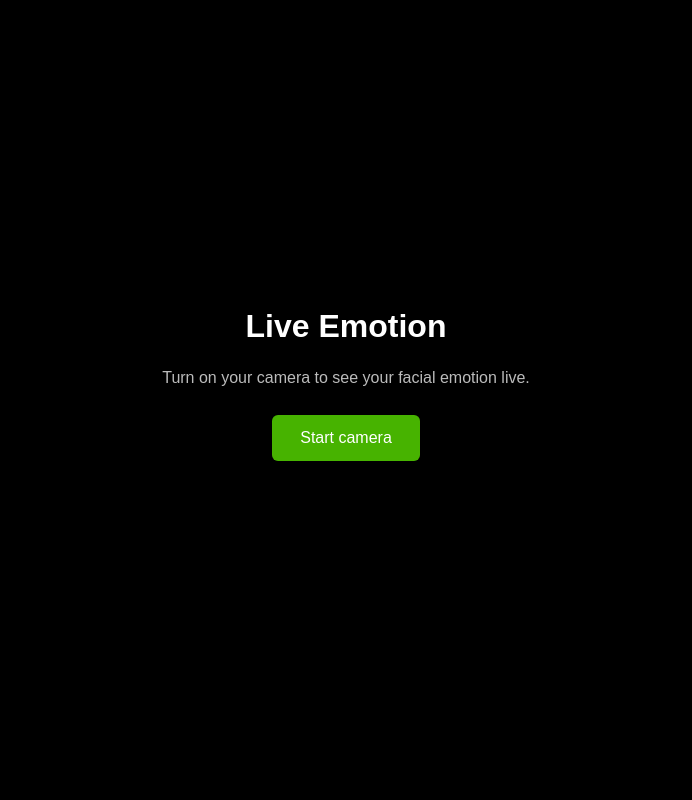
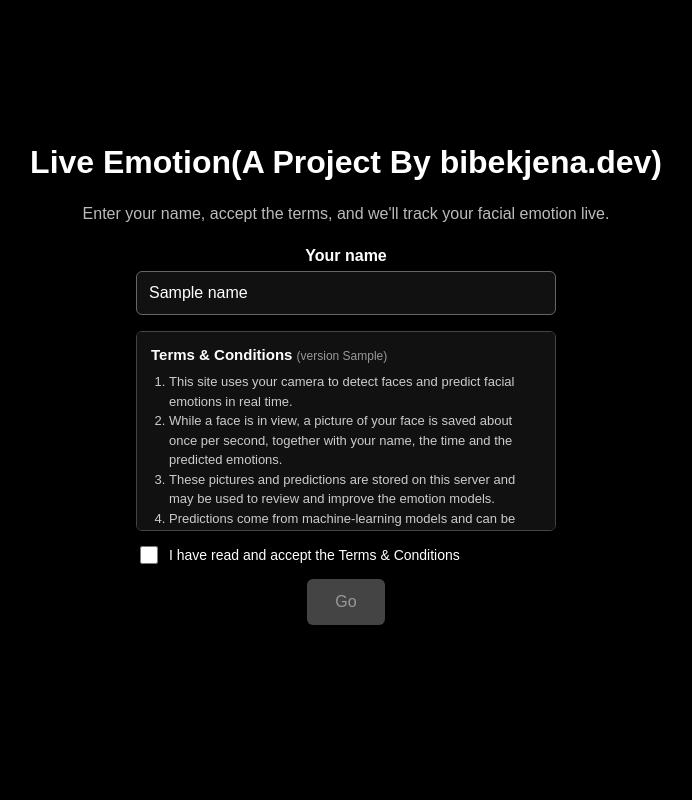
Before and after one commit to bibekjena789/ml_face_imotion_detect_web_model2, a Flask app: template templates/index.html in a window 1280 px wide. Shown: the whole page, without its empty margins (294-986 px from the left). Run offline with Flask 3, Linux system fonts and the light colour scheme; the template is opened without the code that fills it: most values are stand-ins (such as "Sample title", 1, 10 or a date in 2020); parts of the project's set-up code (start-up, migrations or seed data) failed here and were passed over.

Commit message:
added cganged t&c

```diff
--- a/app.py
+++ b/app.py
@@ -1,7 +1,9 @@
-"""Live facial emotion detection with Flask and an EfficientNet-B0 model."""
+"""Live facial emotion detection with Flask, combining an EfficientNet-B0 and a YOLOv8 emotion model."""
 import json
 import os
 import queue
+import re
+import secrets
 import sqlite3
 import threading
 import time
@@ -12,22 +14,40 @@ import cv2
 import numpy as np
 import torch
 import torch.nn as nn
-from flask import Flask, jsonify, render_template, request, send_from_directory
+from flask import Flask, abort, jsonify, render_template, request, send_from_directory, session
 from torchvision import models
 
 BASE_DIR = Path(__file__).resolve().parent
-MODEL_PATH = BASE_DIR / "models" / "emotion_efficientnet_b0.pth"
+EFFNET_PATH = BASE_DIR / "models" / "emotion_efficientnet_b0.pth"
+YOLO_PATH = BASE_DIR / "models" / "best.pt"
 DB_PATH = BASE_DIR / "data" / "emotions.db"
-CAPTURE_DIR = BASE_DIR / "captures"
-SAVE_INTERVAL = float(os.environ.get("SAVE_INTERVAL", 1.0))  # seconds between saved frames
+MEDIA_DIR = BASE_DIR / "media"
+FACE_DIR = MEDIA_DIR / "new_face"
+SAVE_INTERVAL = float(os.environ.get("SAVE_INTERVAL", 1.0))  # seconds between saved faces, per visitor
+EFFNET_WEIGHT = float(os.environ.get("EFFNET_WEIGHT", 0.5))  # YOLO gets the rest of the vote
 DETECT_WIDTH = 320  # face detection runs on a smaller copy of the frame
+TERMS_VERSION = "1.0"
 DEVICE = torch.device("cuda" if torch.cuda.is_available() else "cpu")
 
 app = Flask(__name__)
 
 
-def load_model():
-    checkpoint = torch.load(MODEL_PATH, map_location="cpu", weights_only=False)
+def load_secret_key():
+    """Keep the session key on disk so visitors stay signed in across restarts."""
+    path = BASE_DIR / "data" / "secret_key"
+    path.parent.mkdir(exist_ok=True)
+    if not path.exists():
+        path.write_text(secrets.token_hex(32))
+    return path.read_text().strip()
+
+
+app.secret_key = os.environ.get("SECRET_KEY") or load_secret_key()
+
+
+# ---------- models ----------
+
+def load_effnet():
+    checkpoint = torch.load(EFFNET_PATH, map_location="cpu", weights_only=False)
     classes = checkpoint["class_names"]
     size = int(checkpoint.get("image_size", 224))
     mean = np.array(checkpoint.get("imagenet_mean", (0.485, 0.456, 0.406)), dtype=np.float32)
@@ -36,76 +56,118 @@ def load_model():
     net = models.efficientnet_b0(weights=None)
     net.classifier[1] = nn.Linear(net.classifier[1].in_features, len(classes))
     net.load_state_dict(checkpoint["model_state_dict"])
-    net.to(DEVICE).eval()
-
-    # The first forward pass is much slower than the rest, so do it now instead of on the first request.
-    with torch.inference_mode():
-        net(torch.zeros(1, 3, size, size, device=DEVICE))
-    return net, classes, size, mean, std
+    return net.to(DEVICE).eval(), classes, size, mean, std
 
 
-model, class_names, image_size, mean, std = load_model()
+def load_yolo():
+    from ultralytics import YOLO
+
+    yolo = YOLO(str(YOLO_PATH))
+    size = int(yolo.ckpt.get("train_args", {}).get("imgsz", 96))
+    classes = [yolo.names[i] for i in sorted(yolo.names)]
+    return yolo.model.fuse(verbose=False).float().to(DEVICE).eval(), classes, size
+
+
+effnet, class_names, effnet_size, effnet_mean, effnet_std = load_effnet()
+yolo, yolo_classes, yolo_size = load_yolo()
+if yolo_classes != class_names:
+    raise RuntimeError(f"The two models use different classes: {class_names} vs {yolo_classes}")
+
+# The first forward pass is much slower than the rest, so do it now instead of on the first request.
+with torch.inference_mode():
+    effnet(torch.zeros(1, 3, effnet_size, effnet_size, device=DEVICE))
+    yolo(torch.zeros(1, 3, yolo_size, yolo_size, device=DEVICE))
+
 face_detector = cv2.CascadeClassifier(cv2.data.haarcascades + "haarcascade_frontalface_default.xml")
-print(f"Model loaded on {DEVICE}")
+print(f"EfficientNet-B0 and YOLO loaded on {DEVICE}")
 
 
 # ---------- storage ----------
 
+def connect():
+    db = sqlite3.connect(DB_PATH)
+    db.row_factory = sqlite3.Row
+    return db
+
+
 def init_db():
-    DB_PATH.parent.mkdir(exist_ok=True)
-    CAPTURE_DIR.mkdir(exist_ok=True)
-    with sqlite3.connect(DB_PATH) as db:
+    FACE_DIR.mkdir(parents=True, exist_ok=True)
+    with connect() as db:
         db.execute("PRAGMA journal_mode=WAL")
-        db.execute("""
-            CREATE TABLE IF NOT EXISTS captures (
-                id         INTEGER PRIMARY KEY AUTOINCREMENT,
-                filename   TEXT,
-                emotion    TEXT NOT NULL,
-                confidence REAL NOT NULL,
-                faces      TEXT NOT NULL,
-                created_at TEXT NOT NULL
-            )""")
+        db.executescript("""
+            CREATE TABLE IF NOT EXISTS visitors (
+                id                INTEGER PRIMARY KEY AUTOINCREMENT,
+                name              TEXT NOT NULL,
+                terms_version     TEXT NOT NULL,
+                terms_accepted_at TEXT NOT NULL,
+                user_agent        TEXT
+            );
+            CREATE TABLE IF NOT EXISTS predictions (
+                id                 INTEGER PRIMARY KEY AUTOINCREMENT,
+                visitor_id         INTEGER NOT NULL REFERENCES visitors(id),
+                name               TEXT NOT NULL,
+                image_path         TEXT NOT NULL,
+                emotion            TEXT NOT NULL,
+                confidence         REAL NOT NULL,
+                scores             TEXT NOT NULL,
+                effnet_emotion     TEXT NOT NULL,
+                effnet_confidence  REAL NOT NULL,
+                yolo_emotion       TEXT NOT NULL,
+                yolo_confidence    REAL NOT NULL,
+                box                TEXT NOT NULL,
+                created_at         TEXT NOT NULL
+            );
+            CREATE INDEX IF NOT EXISTS predictions_visitor ON predictions(visitor_id);
+        """)
+
+
+def safe_filename_part(name):
+    return re.sub(r"[^A-Za-z0-9]+", "_", name).strip("_")[:40] or "user"
 
 
 def save_worker():
-    """Write frames to disk and the database off the request thread, so saving never slows predictions."""
-    db = sqlite3.connect(DB_PATH)
+    """Write faces to disk and the database off the request thread, so saving never slows predictions."""
+    db = connect()
     while True:
-        jpeg, faces, created_at = save_queue.get()
+        visitor_id, name, face_rgb, face, now = save_queue.get()
         try:
-            best = faces[0]
-            cur = db.execute(
-                "INSERT INTO captures (emotion, confidence, faces, created_at) VALUES (?, ?, ?, ?)",
-                (best["emotion"], best["confidence"], json.dumps(faces), created_at),
+            filename = f"{safe_filename_part(name)}_{now:%Y-%m-%d_%H-%M-%S-%f}"[:-3] + ".jpg"
+            ok, jpeg = cv2.imencode(".jpg", cv2.cvtColor(face_rgb, cv2.COLOR_RGB2BGR), [cv2.IMWRITE_JPEG_QUALITY, 92])
+            if not ok:
+                raise ValueError("could not encode the face image")
+            (FACE_DIR / filename).write_bytes(jpeg.tobytes())
+            db.execute(
+                """INSERT INTO predictions (visitor_id, name, image_path, emotion, confidence, scores,
+                       effnet_emotion, effnet_confidence, yolo_emotion, yolo_confidence, box, created_at)
+                   VALUES (?, ?, ?, ?, ?, ?, ?, ?, ?, ?, ?, ?)""",
+                (visitor_id, name, f"media/new_face/{filename}", face["emotion"], face["confidence"],
+                 json.dumps(face["scores"]), face["effnet"]["emotion"], face["effnet"]["confidence"],
+                 face["yolo"]["emotion"], face["yolo"]["confidence"], json.dumps(face["box"]),
+                 now.isoformat(timespec="milliseconds")),
             )
-            # Name the file after the row id so images are numbered in order: 000001.jpg, 000002.jpg, ...
-            filename = f"{cur.lastrowid:06d}.jpg"
-            (CAPTURE_DIR / filename).write_bytes(jpeg)
-            db.execute("UPDATE captures SET filename = ? WHERE id = ?", (filename, cur.lastrowid))
             db.commit()
         except Exception as err:
             db.rollback()
-            print(f"Could not save capture: {err}")
+            print(f"Could not save face: {err}")
 
 
 init_db()
 save_queue = queue.Queue(maxsize=50)
 threading.Thread(target=save_worker, daemon=True).start()
-last_save = 0.0
+last_save = {}  # visitor id -> time of their last saved face
 save_lock = threading.Lock()
 
 
-def maybe_save(jpeg, faces):
-    global last_save
+def maybe_save(visitor_id, name, face_rgb, face):
     now = time.monotonic()
     with save_lock:
-        if now - last_save < SAVE_INTERVAL:
+        if now - last_save.get(visitor_id, 0.0) < SAVE_INTERVAL:
             return
-        last_save = now
+        last_save[visitor_id] = now
     try:
-        save_queue.put_nowait((jpeg, faces, datetime.now().isoformat(timespec="milliseconds")))
+        save_queue.put_nowait((visitor_id, name, face_rgb.copy(), face, datetime.now()))
     except queue.Full:
-        pass  # disk is falling behind; skip this frame rather than block
+        pass  # disk is falling behind; skip this face rather than block
 
 
 # ---------- inference ----------
@@ -124,7 +186,7 @@ def find_faces(image):
     boxes = []
     for x, y, w, h in faces[:5]:
         x, y, w, h = (int(v / scale) for v in (x, y, w, h))
-        # Give the model a little more than just the tight face box.
+        # Give the models a little more than just the tight face box.
         pad = int(w * 0.15)
         left, top = max(0, x - pad), max(0, y - pad)
         right, bottom = min(width, x + w + pad), min(height, y + h + pad)
@@ -132,22 +194,50 @@ def find_faces(image):
     return boxes
 
 
-def preprocess(face):
-    face = cv2.resize(face, (image_size, image_size), interpolation=cv2.INTER_AREA)
-    face = (face.astype(np.float32) / 255.0 - mean) / std
-    return torch.from_numpy(face.transpose(2, 0, 1))
+def to_batch(faces, size, mean=None, std=None):
+    batch = np.stack([cv2.resize(f, (size, size), interpolation=cv2.INTER_AREA) for f in faces]).astype(np.float32) / 255.0
+    if mean is not None:
+        batch = (batch - mean) / std
+    return torch.from_numpy(batch.transpose(0, 3, 1, 2)).to(DEVICE)
 
 
-def predict_emotions(face_images):
-    batch = torch.stack([preprocess(face) for face in face_images]).to(DEVICE)
+def effnet_probs(faces):
     with torch.inference_mode():
-        probs = torch.softmax(model(batch), dim=1).cpu().numpy()
+        return torch.softmax(effnet(to_batch(faces, effnet_size, effnet_mean, effnet_std)), dim=1).cpu().numpy()
+
+
+def yolo_probs(faces):
+    """YOLO was trained on face crops, so use the class scores of its most confident box in each crop."""
+    with torch.inference_mode():
+        out = yolo(to_batch(faces, yolo_size))
+        out = out[0] if isinstance(out, (list, tuple)) else out  # (batch, 4 + classes, anchors)
+        cls = out[:, 4:, :]
+        best = cls.max(dim=1).values.argmax(dim=1)
+        scores = cls[torch.arange(len(faces)), :, best].cpu().numpy()
+    return scores / np.clip(scores.sum(axis=1, keepdims=True), 1e-6, None)
+
+
+def summarize(p):
+    i = int(p.argmax())
+    return class_names[i], round(float(p[i]), 4)
+
+
+def predict_emotions(faces):
+    p_eff, p_yolo = effnet_probs(faces), yolo_probs(faces)
+    combined = EFFNET_WEIGHT * p_eff + (1 - EFFNET_WEIGHT) * p_yolo
 
     results = []
-    for p in probs:
-        scores = {name: round(float(p[i]), 4) for i, name in enumerate(class_names)}
-        best = max(scores, key=scores.get)
-        results.append({"emotion": best, "confidence": scores[best], "scores": scores})
+    for pc, pe, py in zip(combined, p_eff, p_yolo):
+        emotion, confidence = summarize(pc)
+        eff_emotion, eff_conf = summarize(pe)
+        yolo_emotion, yolo_conf = summarize(py)
+        results.append({
+            "emotion": emotion,
+            "confidence": confidence,
+            "scores": {name: round(float(pc[i]), 4) for i, name in enumerate(class_names)},
+            "effnet": {"emotion": eff_emotion, "confidence": eff_conf},
+            "yolo": {"emotion": yolo_emotion, "confidence": yolo_conf},
+        })
     return results
 
 
@@ -155,11 +245,36 @@ def predict_emotions(face_images):
 
 @app.get("/")
 def index():
-    return render_template("index.html", classes=class_names)
+    return render_template("index.html", classes=class_names, name=session.get("name", ""),
+                           terms_version=TERMS_VERSION)
+
+
+@app.post("/api/start")
+def start():
+    data = request.get_json(silent=True) or {}
+    name = " ".join(str(data.get("name", "")).split())[:40]
+    if not name:
+        return jsonify({"error": "Please enter your name."}), 400
+    if data.get("accept_terms") is not True:
+        return jsonify({"error": "Please accept the Terms & Conditions to continue."}), 400
+
+    with connect() as db:
+        cur = db.execute(
+            "INSERT INTO visitors (name, terms_version, terms_accepted_at, user_agent) VALUES (?, ?, ?, ?)",
+            (name, TERMS_VERSION, datetime.now().isoformat(timespec="seconds"), request.headers.get("User-Agent", "")[:300]),
+        )
+    session["visitor_id"] = cur.lastrowid
+    session["name"] = name
+    return jsonify({"name": name})
 
 
 @app.post("/predict")
 def predict():
+    visitor_id, name = session.get("visitor_id"), session.get("name")
+    if not visitor_id:
+        return jsonify({"error": "Enter your name and accept the terms first."}), 401
+
+    started = time.perf_counter()
     jpeg = request.get_data()
     image = cv2.imdecode(np.frombuffer(jpeg, np.uint8), cv2.IMREAD_COLOR) if jpeg else None
     if image is None:
@@ -173,27 +288,37 @@ def predict():
         for box, result in zip(boxes, predict_emotions(crops)):
             result["box"] = box
             faces.append(result)
-        maybe_save(jpeg, faces)
+        # The biggest face is the visitor in front of the camera.
+        maybe_save(visitor_id, name, crops[0], faces[0])
 
     height, width = image.shape[:2]
-    return jsonify({"width": width, "height": height, "faces": faces})
+    server_ms = round((time.perf_counter() - started) * 1000)
+    return jsonify({"width": width, "height": height, "faces": faces, "server_ms": server_ms})
 
 
-@app.get("/captures")
-def list_captures():
+@app.get("/api/history")
+def history():
+    visitor_id = session.get("visitor_id")
+    if not visitor_id:
+        return jsonify({"error": "Not signed in."}), 401
     limit = min(request.args.get("limit", 50, type=int), 500)
-    with sqlite3.connect(DB_PATH) as db:
-        db.row_factory = sqlite3.Row
+    with connect() as db:
         rows = db.execute(
-            "SELECT id, filename, emotion, confidence, faces, created_at FROM captures "
-            "WHERE filename IS NOT NULL ORDER BY id DESC LIMIT ?", (limit,),
+            "SELECT * FROM predictions WHERE visitor_id = ? ORDER BY id DESC LIMIT ?", (visitor_id, limit),
         ).fetchall()
-    return jsonify([{**dict(r), "faces": json.loads(r["faces"]), "url": f"/captures/{r['filename']}"} for r in rows])
+    return jsonify([{**dict(r), "scores": json.loads(r["scores"]), "box": json.loads(r["box"]),
+                     "url": "/" + r["image_path"]} for r in rows])
 
 
-@app.get("/captures/<path:filename>")
-def capture_image(filename):
-    return send_from_directory(CAPTURE_DIR, filename)
+@app.get("/media/new_face/<path:filename>")
+def face_image(filename):
+    # Visitors can only open their own saved faces.
+    with connect() as db:
+        row = db.execute("SELECT visitor_id FROM predictions WHERE image_path = ?",
+                         (f"media/new_face/{filename}",)).fetchone()
+    if not row or row["visitor_id"] != session.get("visitor_id"):
+        abort(404)
+    return send_from_directory(FACE_DIR, filename)
 
 
 if __name__ == "__main__":
--- a/requirements.txt
+++ b/requirements.txt
@@ -4,3 +4,4 @@ torchvision>=0.17
 Pillow>=10.0
 opencv-python-headless>=4.8,<5
 numpy
+ultralytics>=8.3
--- a/static/app.js
+++ b/static/app.js
@@ -2,11 +2,23 @@ const video = document.getElementById("video");
 const overlay = document.getElementById("overlay");
 const ctx = overlay.getContext("2d");
 const startScreen = document.getElementById("start-screen");
+const nameInput = document.getElementById("name-input");
+const acceptInput = document.getElementById("accept-input");
+const startBtn = document.getElementById("start-btn");
+const errorBox = document.getElementById("error");
+const userName = document.getElementById("user-name");
 const topEmotion = document.getElementById("top-emotion");
 const scoresBox = document.getElementById("scores");
+const modelsBox = document.getElementById("models");
+const latencyBox = document.getElementById("latency");
+
+const LATENCY_TARGET_MS = 500;
 
 // small canvas used to grab frames before sending them to the server
 const frameCanvas = document.createElement("canvas");
+
+let visitorName = "";
+let running = false;
 
 // one row per emotion in the corner panel
 const rows = {};
@@ -21,18 +33,48 @@ for (const name of CLASSES) {
   rows[name] = row;
 }
 
-document.getElementById("start-btn").addEventListener("click", async () => {
+// Go only works once there's a name and the terms are accepted
+function updateStartButton() {
+  startBtn.disabled = !(nameInput.value.trim() && acceptInput.checked);
+}
+nameInput.addEventListener("input", updateStartButton);
+acceptInput.addEventListener("change", updateStartButton);
+updateStartButton();
+
+startScreen.addEventListener("submit", async (event) => {
+  event.preventDefault();
+  errorBox.textContent = "";
+  startBtn.disabled = true;
   try {
-    document.documentElement.requestFullscreen?.();
+    const response = await fetch("/api/start", {
+      method: "POST",
+      headers: { "Content-Type": "application/json" },
+      body: JSON.stringify({ name: nameInput.value, accept_terms: acceptInput.checked }),
+    });
+    const data = await response.json();
+    if (!response.ok) throw new Error(data.error);
+    visitorName = data.name;
+    userName.textContent = visitorName;
+
     const stream = await navigator.mediaDevices.getUserMedia({ video: { width: 1280, height: 720 } });
     video.srcObject = stream;
     await video.play();
     startScreen.style.display = "none";
+    running = true;
     detectLoop();
     renderLoop();
   } catch (err) {
-    document.getElementById("error").textContent = "Could not open the camera: " + err.message;
+    errorBox.textContent = err.name === "NotAllowedError" || err.name === "NotFoundError"
+      ? "Could not open the camera: " + err.message
+      : err.message;
+    updateStartButton();
   }
+});
+
+document.getElementById("exit-btn").addEventListener("click", () => {
+  running = false;
+  video.srcObject?.getTracks().forEach((track) => track.stop());
+  location.reload();
 });
 
 // latest server result, and the boxes currently on screen (eased toward the result every frame)
@@ -45,31 +87,44 @@ function grabFrame() {
   frameCanvas.width = 640;
   frameCanvas.height = Math.round(video.videoHeight * scale);
   frameCanvas.getContext("2d").drawImage(video, 0, 0, frameCanvas.width, frameCanvas.height);
-  return new Promise((resolve) => frameCanvas.toBlob(resolve, "image/jpeg", 0.75));
+  return new Promise((resolve) => frameCanvas.toBlob(resolve, "image/jpeg", 0.8));
 }
 
 async function detectLoop() {
   // one request in flight at a time; the next one starts as soon as this one returns
-  while (true) {
+  while (running) {
+    const started = performance.now();
     try {
       const response = await fetch("/predict", {
         method: "POST",
         headers: { "Content-Type": "image/jpeg" },
         body: await grabFrame(),
+        signal: AbortSignal.timeout(2000),
       });
       const result = await response.json();
+      if (response.status === 401) {
+        location.reload(); // session expired, ask for the name again
+        return;
+      }
       if (result.faces) {
         latest = result;
         updatePanel(result.faces[0]);
+        showLatency(performance.now() - started, result.server_ms);
       }
     } catch (err) {
       console.error(err);
-      await new Promise((r) => setTimeout(r, 500));
+      await new Promise((r) => setTimeout(r, 300));
     }
   }
 }
 
+function showLatency(totalMs, serverMs) {
+  latencyBox.textContent = `${Math.round(totalMs)} ms total · ${serverMs} ms server`;
+  latencyBox.classList.toggle("slow", totalMs > LATENCY_TARGET_MS);
+}
+
 function renderLoop() {
+  if (!running) return;
   if (overlay.width !== window.innerWidth || overlay.height !== window.innerHeight) {
     overlay.width = window.innerWidth;
     overlay.height = window.innerHeight;
@@ -101,8 +156,9 @@ function drawFaces(result) {
     ctx.lineWidth = 3;
     ctx.strokeRect(left, top, width, height);
 
-    // label above the head
-    const label = `${face.emotion} ${Math.round(face.confidence * 100)}%`;
+    // label above the head; the biggest face is the visitor, so it gets their name
+    const emotion = `${face.emotion} ${Math.round(face.confidence * 100)}%`;
+    const label = i === 0 ? `${visitorName} · ${emotion}` : emotion;
     ctx.font = "bold 20px Arial";
     const textWidth = ctx.measureText(label).width;
     const labelX = left + width / 2 - textWidth / 2 - 10;
@@ -118,11 +174,15 @@ function drawFaces(result) {
 function updatePanel(face) {
   if (!face) {
     topEmotion.textContent = "No face";
+    modelsBox.textContent = "";
     for (const name of CLASSES) setRow(name, 0, false);
     return;
   }
 
   topEmotion.textContent = `${face.emotion} ${Math.round(face.confidence * 100)}%`;
+  modelsBox.textContent =
+    `EfficientNet: ${face.effnet.emotion} ${Math.round(face.effnet.confidence * 100)}% · ` +
+    `YOLO: ${face.yolo.emotion} ${Math.round(face.yolo.confidence * 100)}%`;
   for (const name of CLASSES) {
     setRow(name, face.scores[name], name === face.emotion);
   }
--- a/static/style.css
+++ b/static/style.css
@@ -89,6 +89,7 @@ html, body {
 #start-screen {
   position: fixed;
   inset: 0;
+  overflow-y: auto;
   display: flex;
   flex-direction: column;
   align-items: center;
@@ -118,7 +119,120 @@ html, body {
 }
 
 #start-btn:hover {
-  background: #47b300;
+  background: #3d9900;
+}
+
+#start-btn:disabled {
+  background: #444;
+  color: #999;
+  cursor: not-allowed;
+}
+
+.field-label {
+  margin-top: 8px;
+  font-weight: bold;
+}
+
+#name-input {
+  width: min(420px, 100%);
+  margin-top: 6px;
+  padding: 12px;
+  font-size: 16px;
+  color: #fff;
+  background: #111;
+  border: 1px solid #666;
+  border-radius: 6px;
+}
+
+#name-input:focus {
+  outline: 2px solid #47b300;
+  border-color: #47b300;
+}
+
+#terms {
+  width: min(420px, 100%);
+  max-height: 200px;
+  margin-top: 16px;
+  padding: 12px 14px;
+  overflow-y: auto;
+  text-align: left;
+  font-size: 13px;
+  line-height: 1.5;
+  color: #ccc;
+  background: #111;
+  border: 1px solid #444;
+  border-radius: 6px;
+}
+
+#terms h2 {
+  margin: 0 0 6px;
+  font-size: 15px;
+  color: #fff;
+}
+
+#terms h2 span {
+  font-weight: normal;
+  font-size: 12px;
+  color: #999;
+}
+
+#terms ol {
+  margin: 0;
+  padding-left: 18px;
+}
+
+#accept-row {
+  display: flex;
+  align-items: center;
+  gap: 8px;
+  width: min(420px, 100%);
+  margin-top: 12px;
+  text-align: left;
+  font-size: 14px;
+  cursor: pointer;
+}
+
+#accept-row input {
+  width: 18px;
+  height: 18px;
+  accent-color: #47b300;
+}
+
+#user-row {
+  display: flex;
+  align-items: center;
+  justify-content: space-between;
+  gap: 8px;
+  margin-bottom: 6px;
+  font-size: 14px;
+  color: #ccc;
+}
+
+#user-name {
+  overflow: hidden;
+  text-overflow: ellipsis;
+  white-space: nowrap;
+}
+
+#exit-btn {
+  padding: 4px 10px;
+  font-size: 12px;
+  color: #fff;
+  background: transparent;
+  border: 1px solid #888;
+  border-radius: 4px;
+  cursor: pointer;
+}
+
+#models,
+#latency {
+  margin-top: 8px;
+  font-size: 12px;
+  color: #aaa;
+}
+
+#latency.slow {
+  color: #f87171;
 }
 
 #error {
--- a/templates/index.html
+++ b/templates/index.html
@@ -4,6 +4,7 @@
   <meta charset="utf-8">
   <meta name="viewport" content="width=device-width, initial-scale=1">
   <title>Live Emotion</title>
+  <link rel="icon" href="data:,">
   <link rel="stylesheet" href="{{ url_for('static', filename='style.css') }}">
 </head>
 <body>
@@ -11,16 +12,47 @@
   <canvas id="overlay"></canvas>
 
   <div id="panel">
+    <div id="user-row">
+      <span id="user-name"></span>
+      <button id="exit-btn" type="button">Exit</button>
+    </div>
     <div id="top-emotion">No face</div>
     <div id="scores"></div>
+    <div id="models"></div>
+    <div id="latency">-- ms</div>
   </div>
 
-  <div id="start-screen">
-    <h1>Live Emotion</h1>
-    <p>Turn on your camera to see your facial emotion live.</p>
-    <button id="start-btn">Start camera</button>
-    <p id="error"></p>
-  </div>
+  <form id="start-screen" autocomplete="off">
+    <h1>Live Emotion(A Project By bibekjena.dev)</h1>
+    <p>Enter your name, accept the terms, and we'll track your facial emotion live.</p>
+
+    <label for="name-input" class="field-label">Your name</label>
+    <input id="name-input" name="name" maxlength="40" placeholder="e.g. Bibek" value="{{ name }}" required>
+
+    <div id="terms" tabindex="0" aria-label="Terms and Conditions">
+      <h2>Terms &amp; Conditions <span>(version {{ terms_version }})</span></h2>
+      <ol>
+        <li>This site uses your camera to detect faces and predict facial emotions in real time.</li>
+        <li>While a face is in view, a picture of your face is saved about once per second, together with
+            your name, the time and the predicted emotions.</li>
+        <li>These pictures and predictions are stored on this server and may be used to review and
+            improve the emotion models.</li>
+        <li>Predictions come from machine-learning models and can be wrong. A facial expression doesn't
+            always show what someone actually feels, so don't use the results to make decisions about anyone.</li>
+        <li>Only use your own face, or the face of someone who has also agreed to these terms.</li>
+        <li>You can stop at any time with the Exit button. To have your saved pictures deleted, contact
+            the site owner with the name you entered.</li>
+      </ol>
+    </div>
+
+    <label id="accept-row">
+      <input id="accept-input" type="checkbox">
+      I have read and accept the Terms &amp; Conditions
+    </label>
+
+    <button id="start-btn" type="submit" disabled>Go</button>
+    <p id="error" role="alert"></p>
+  </form>
 
   <script>const CLASSES = {{ classes|tojson }};</script>
   <script src="{{ url_for('static', filename='app.js') }}"></script>
```
Also changed, not shown: README.md, 1 other file.
